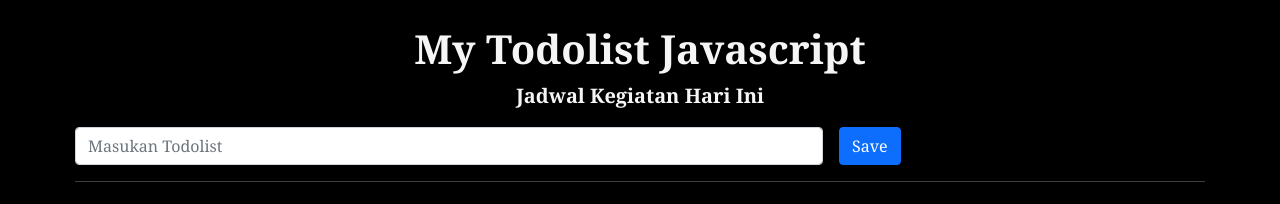
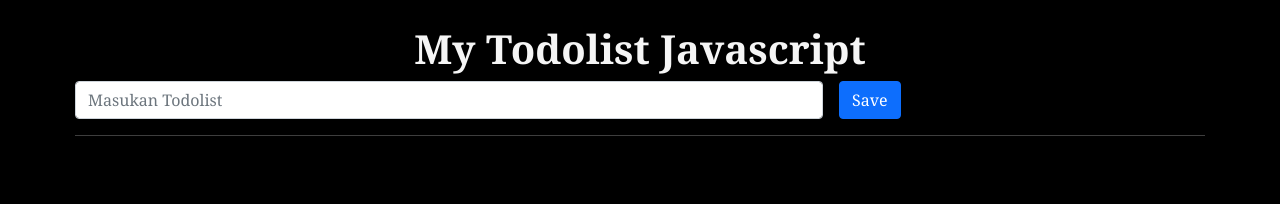
Before and after one commit to Mangyuda15/Javascript_Todolist, a plain HTML site: page index.html in a window 1280 px wide. Drawn offline with nearby package versions, Linux system fonts and the light colour scheme.

Commit message:
Update index.html

```diff
--- a/index.html
+++ b/index.html
@@ -7,10 +7,8 @@
     <meta http-equiv="X-UA-Compatible" content="ie=edge">
     <title> Todolist Javascript </title>
 
-
     <!-- Bootstrap CSS -->
     <link href="https://cdn.jsdelivr.net/npm/bootstrap@5.0.2/dist/css/bootstrap.min.css" rel="stylesheet" integrity="sha384-EVSTQN3/azprG1Anm3QDgpJLIm9Nao0Yz1ztcQTwFspd3yD65VohhpuuCOmLASjC" crossorigin="anonymous">
-
 
    <!-- My CSS -->
    <style>
@@ -34,17 +32,12 @@
         .container .text{
             font-weight: bold;
         }
-
-
-
     </style>
 </head>
 <body>
-
-
+<!-- Bagian Awal ISI -->
 <div class="container">
     <h1 class="text-center fw-bold">My Todolist Javascript</h1>
-    <p class="text-center">Jadwal Kegiatan Hari Ini</p>
     <div class="row g-3">
         <div class="col-8">
             <input type="text" id="list-name"  class="form-control" placeholder="Masukan Todolist" >
@@ -56,13 +49,13 @@
     <hr>
 </div>
 
-    <div>
-        <ul class="list-group">
+<div>
+    <ul class="list-group">
 
-        </ul>
-    </div>
+    </ul>
+</div>
 
-
+<!-- Bagian Akhir ISI -->
 
 
 <!--My Javascript-->
```
